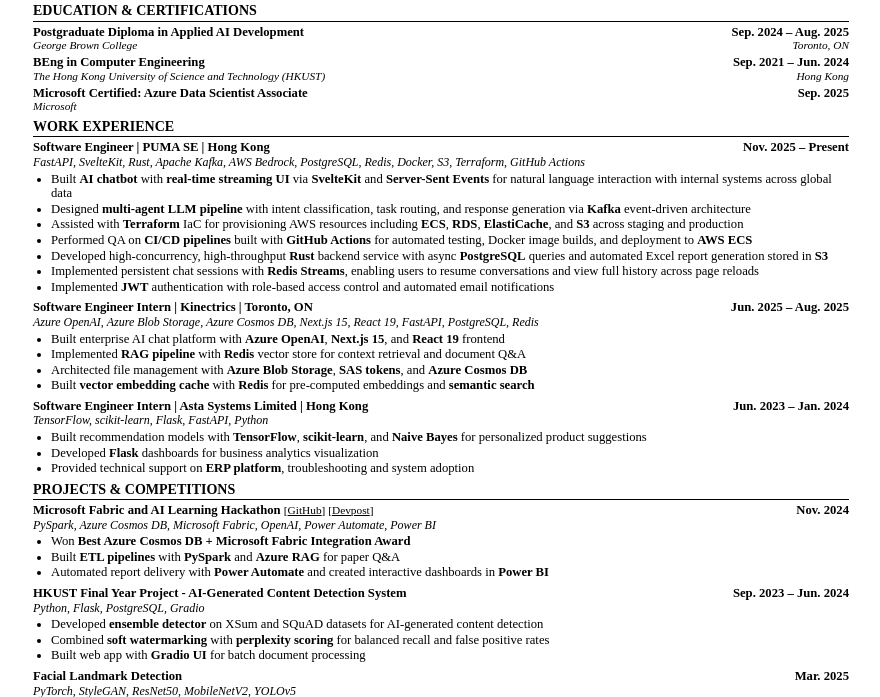
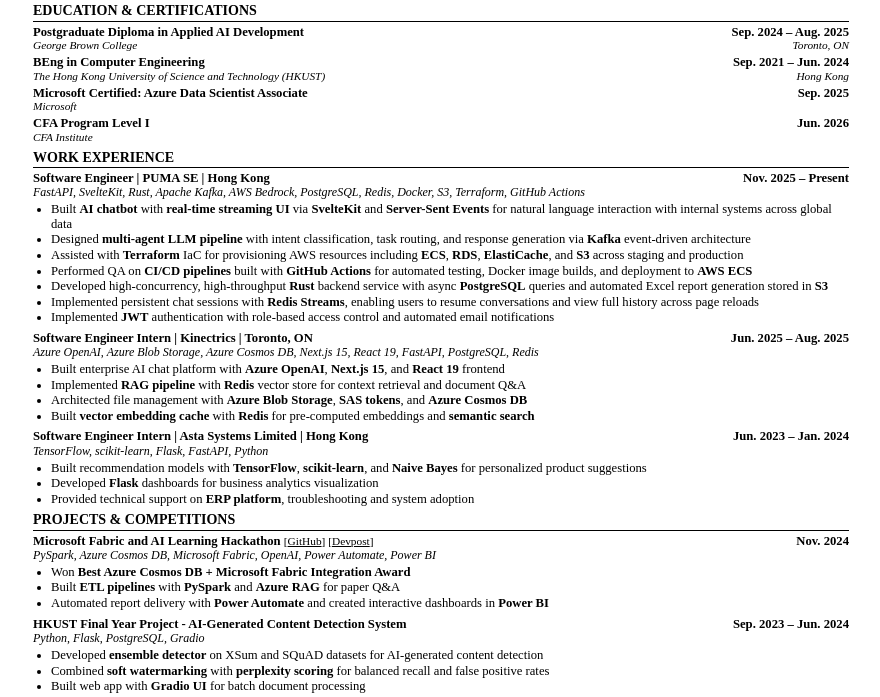
Before and after one commit to choisiulun1/choisiulun1.github.io, a plain HTML site: page index.html in a window 1280 px wide. Shown: the part 68-765 px from the top of the page, without its empty margins (199-1079 px from the left). Drawn offline with Linux system fonts and the light colour scheme; a web font is replaced by a local one.

Commit message:
Add CFA Program Level I to resume

```diff
--- a/index.html
+++ b/index.html
@@ -214,16 +214,16 @@
           <span></span>
         </div>
       </div>
-      <!-- <div class="education-item">
+      <div class="education-item">
         <div class="education-header">
-          <span>CFA Level I Candidate</span>
-          <span>Exam: Feb. 2026</span>
+          <span>CFA Program Level I</span>
+          <span>Jun. 2026</span>
         </div>
         <div class="education-details">
           <span>CFA Institute</span>
           <span></span>
         </div>
-      </div> -->
+      </div>
     </div>
 
     <!-- Work Experience -->
```
